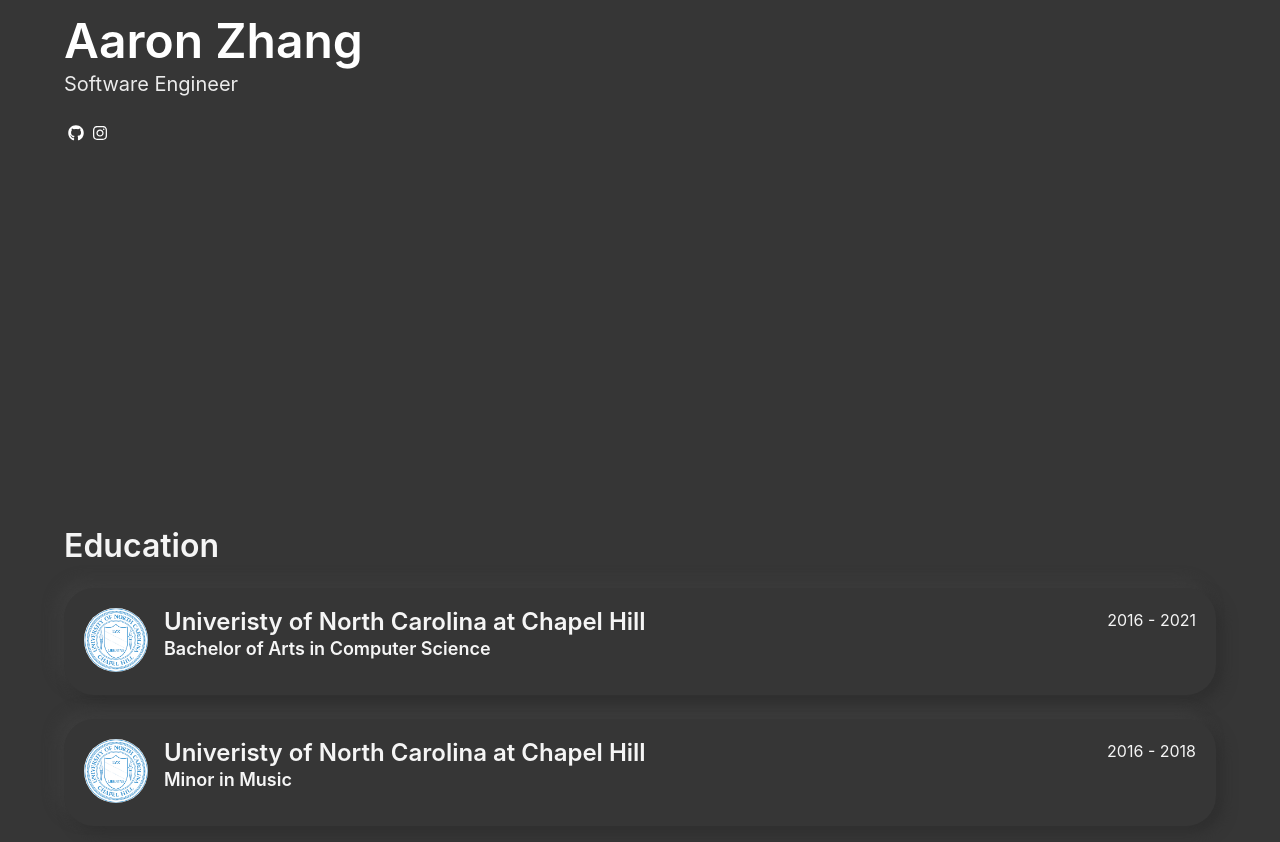
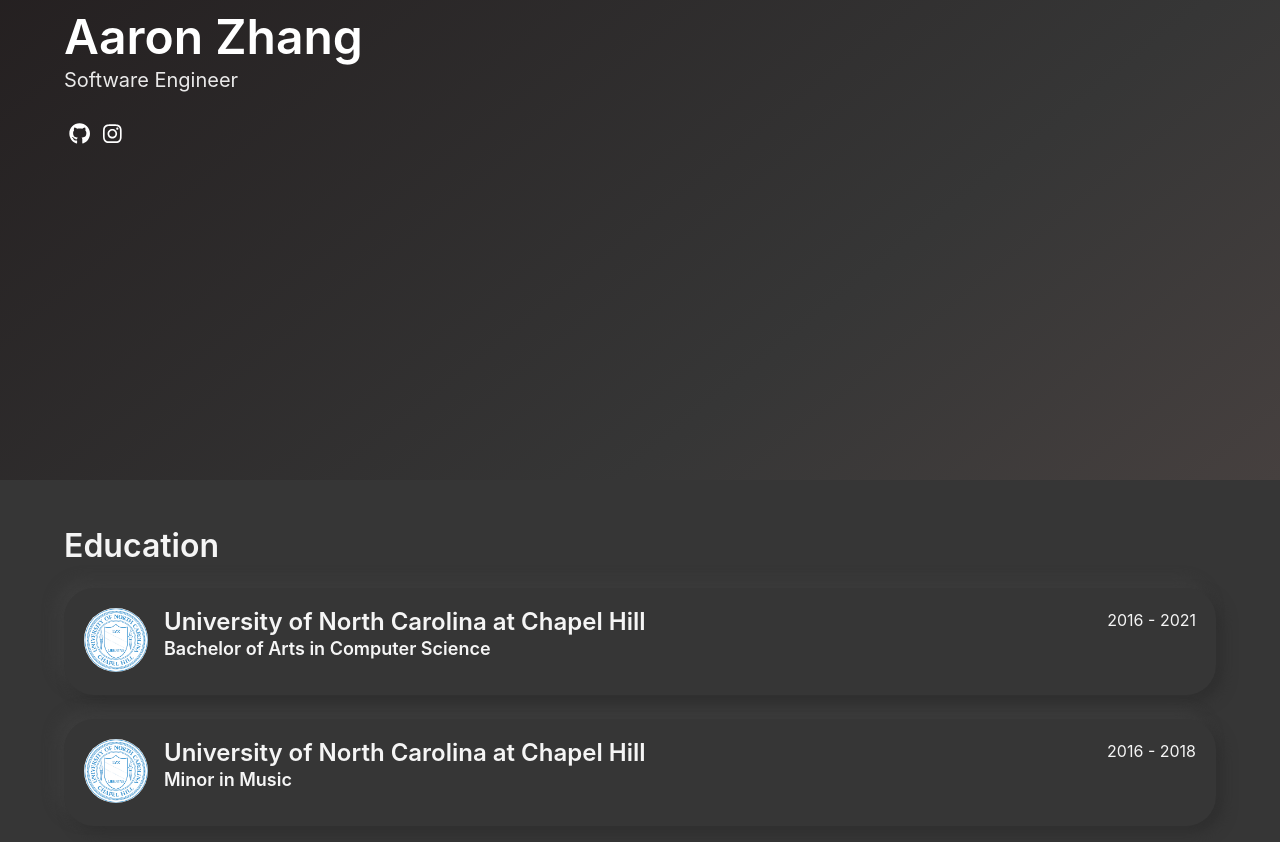
Before and after one commit to aarozhang/portfolio, a React (Create React App) app: page / in a window 1280 px wide. Shown: the part 320-1162 px from the top of the page. Built offline with nearby package versions, Linux system fonts and the light colour scheme.

Commit message:
adjusted aesthetics

```diff
--- a/src/components/Degrees.js
+++ b/src/components/Degrees.js
@@ -18,7 +18,7 @@ function Degrees() {
           <div className="media-content" style={{ color: "hsl(0, 0%, 96%)" }}>
             <div className="content">
               <h3 className="title" style={{ color: "hsl(0, 0%, 96%)" }}>
-                Univeristy of North Carolina at Chapel Hill
+                University of North Carolina at Chapel Hill
               </h3>
               <h5 className="subtitle" style={{ color: "hsl(0, 0%, 96%)" }}>
                 Bachelor of Arts in Computer Science
@@ -45,7 +45,7 @@ function Degrees() {
           <div className="media-content" style={{ color: "hsl(0, 0%, 96%)" }}>
             <div className="content">
               <h3 className="title" style={{ color: "hsl(0, 0%, 96%)" }}>
-                Univeristy of North Carolina at Chapel Hill
+                University of North Carolina at Chapel Hill
               </h3>
               <h5 className="subtitle" style={{ color: "hsl(0, 0%, 96%)" }}>
                 Minor in Music
--- a/src/components/Title.js
+++ b/src/components/Title.js
@@ -2,22 +2,22 @@ import React from "react";
 
 function Title() {
   return (
-    <section className="hero is-dark is-fullheight">
+    <section className="hero is-dark is-fullheight is-bold">
       <div className="hero-body">
         <div className="container">
           <h1 className="title is-1">Aaron Zhang</h1>
           <h2 className="subtitle">Software Engineer</h2>
           <a href="https://github.com/aarozhang" style={{ color: "white" }}>
-            <span className="icon">
-              <i className="fab fa-github"></i>
+            <span className="icon is-medium">
+              <i className="fab fa-github fa-lg"></i>
             </span>
           </a>
           <a
             href="https://www.instagram.com/aarozhang/"
             style={{ color: "white" }}
           >
-            <span className="icon">
-              <i className="fab fa-instagram"></i>
+            <span className="icon is-medium">
+              <i className="fab fa-instagram fa-lg"></i>
             </span>
           </a>
         </div>
```
Also changed, not shown: 1 other file (tests, documents, lock files or other folders).
